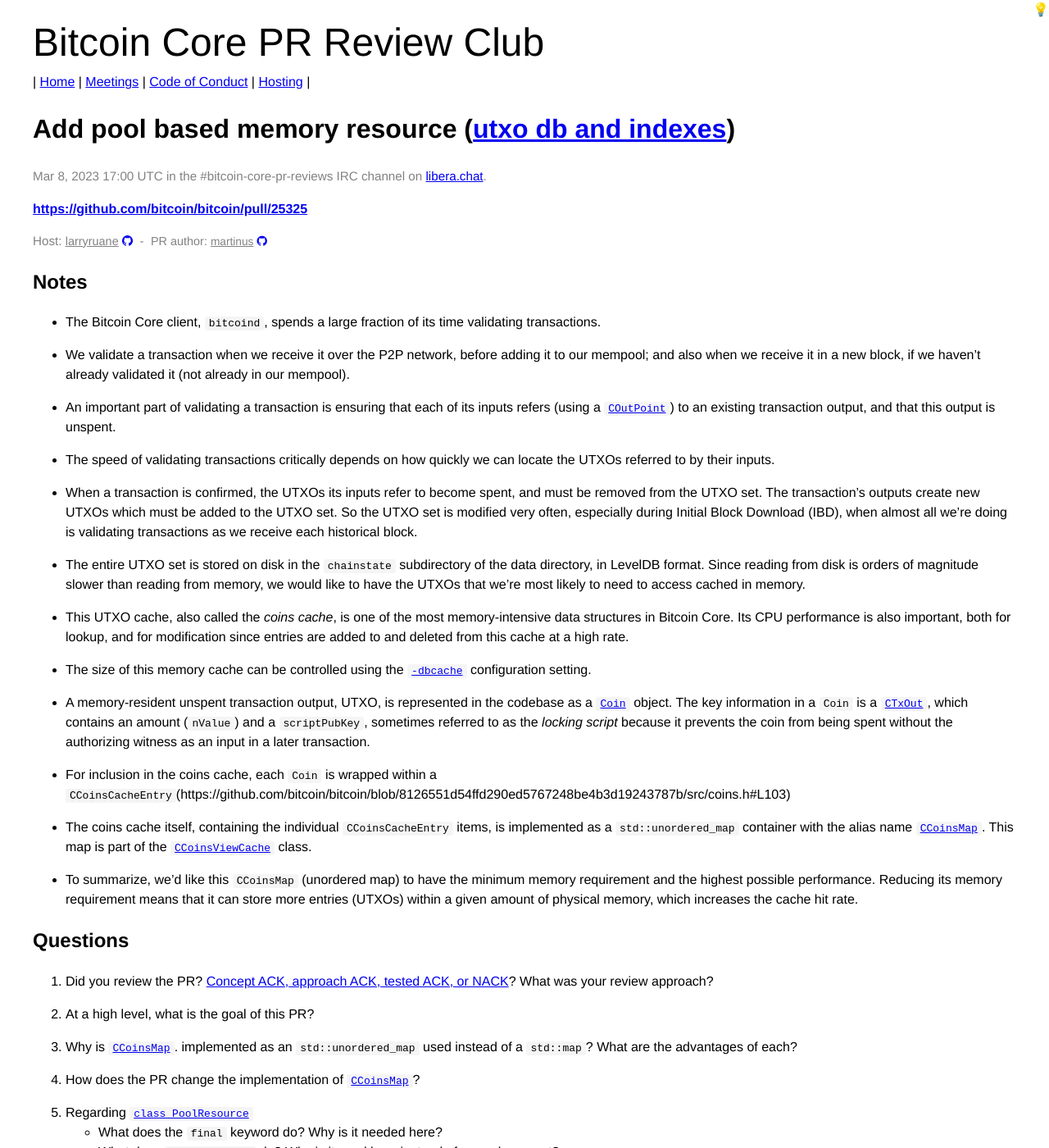
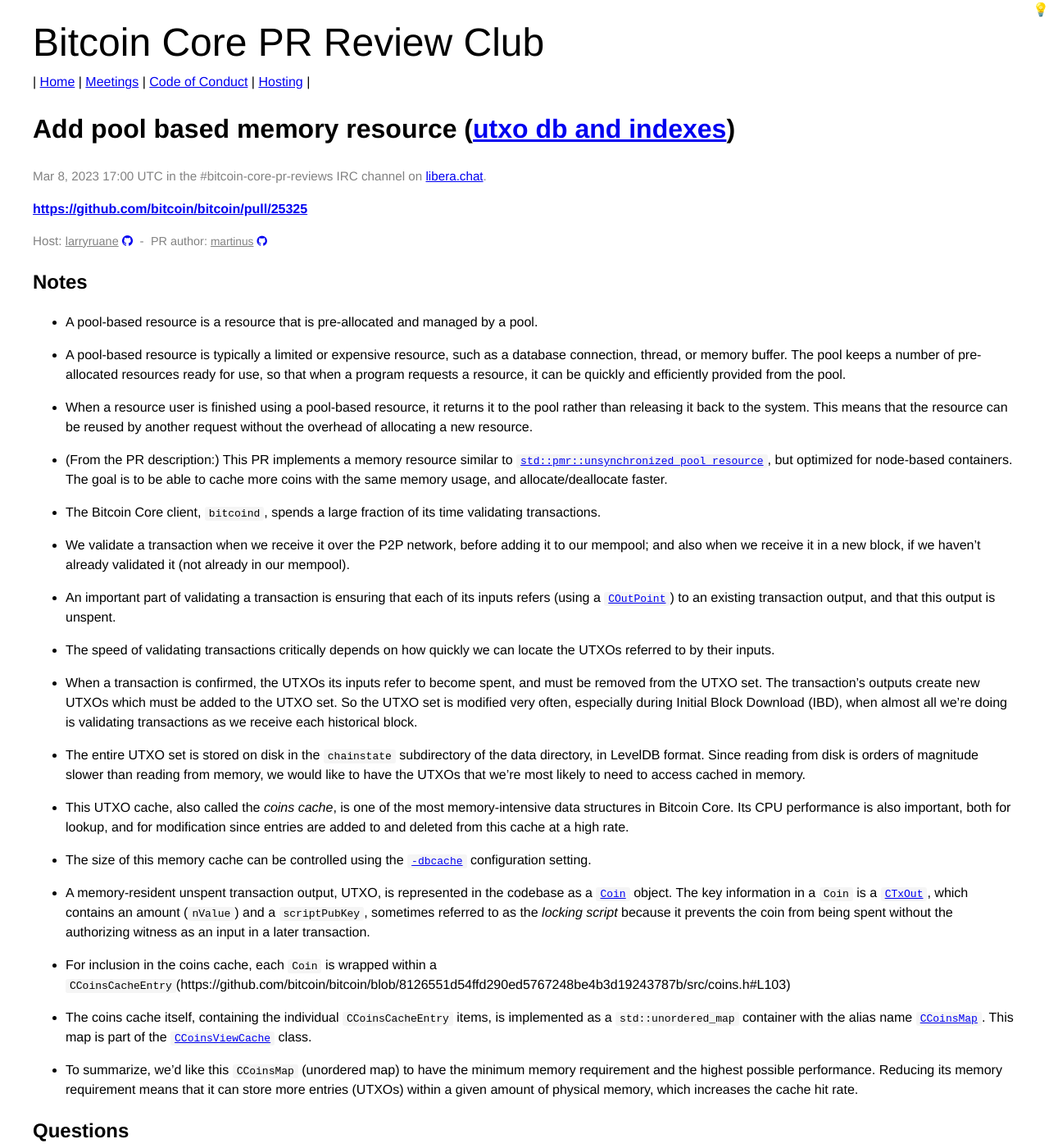
Before and after one commit to bitcoin-core-review-club/website, a Jekyll site: the page built from _posts/2023-03-08-#25325.md, in a window 1280 px wide and 1400 px high. Shown: the whole window at 82% size. Built offline with Jekyll 4.4.1, drawn with Linux system fonts in a browser that asks for light colours.

Commit message:
n25325 expand notes to describe PBR

```diff
--- a/_posts/2023-03-08-#25325.md
+++ b/_posts/2023-03-08-#25325.md
@@ -11,6 +11,26 @@
 ---
 
 ## Notes
+
+- A pool-based resource is a resource that is pre-allocated and managed
+   by a pool.
+
+- A pool-based resource is typically a limited or expensive resource,
+   such as a database connection, thread, or memory buffer. The pool keeps a
+   number of pre-allocated resources ready for use, so that when a program
+   requests a resource, it can be quickly and efficiently provided from
+   the pool.
+
+- When a resource user is finished using a pool-based resource, it returns
+   it to the pool rather than releasing it back to the system. This means
+   that the resource can be reused by another request without
+   the overhead of allocating a new resource.
+
+- (From the PR description:)
+   This PR implements a memory resource similar to
+   [`std::pmr::unsynchronized_pool_resource`](https://en.cppreference.com/w/cpp/memory/unsynchronized_pool_resource),
+   but optimized for node-based containers. The goal is to be able to cache
+   more coins with the same memory usage, and allocate/deallocate faster.
 
 - The Bitcoin Core client, `bitcoind`, spends a large fraction of its
    time validating transactions.
@@ -84,7 +104,7 @@
 1. At a high level, what is the goal of this PR?
 
 1. Why is
-   [`CCoinsMap`](https://github.com/bitcoin/bitcoin/blob/8126551d54ffd290ed5767248be4b3d19243787b/src/coins.h#L134).
+   [`CCoinsMap`](https://github.com/bitcoin/bitcoin/blob/8126551d54ffd290ed5767248be4b3d19243787b/src/coins.h#L134)
    implemented as an `std::unordered_map` used instead of a `std::map`?
    What are the advantages of each?
 
```
